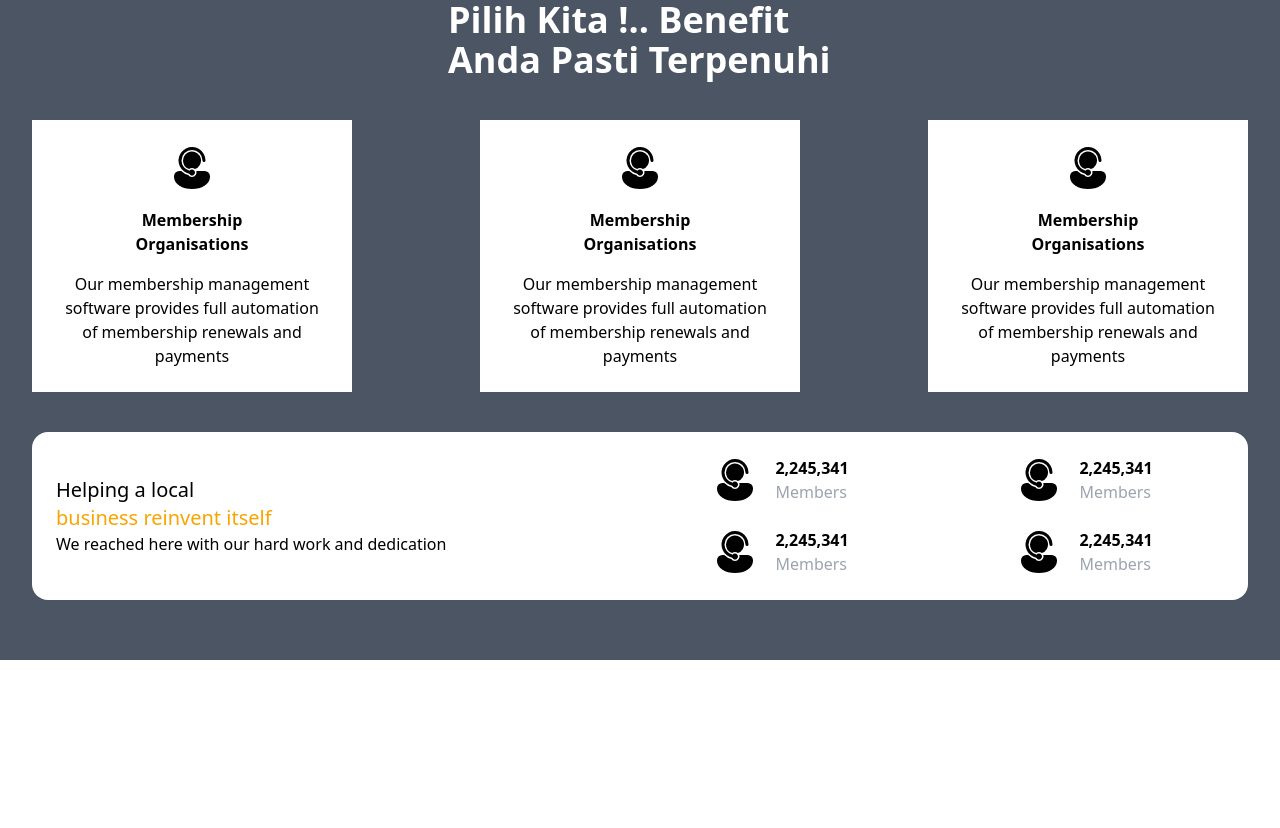
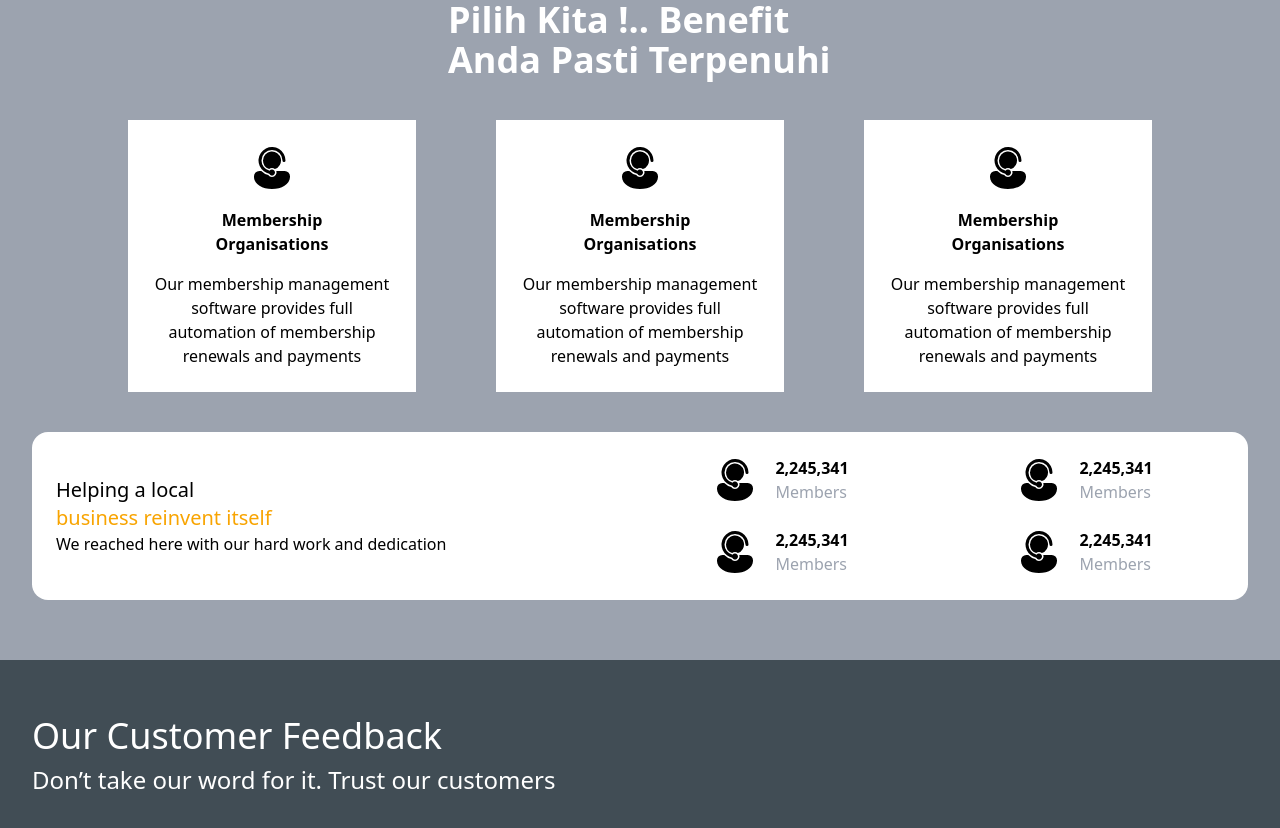
Before and after one commit to AchmadSae/travels-FE, a Nuxt app: page / in a window 1280 px wide. Shown: the part 940-1768 px from the top of the page. Before the commit the page ends 1600 px from the top, so only its background shows below. Built offline with nearby package versions, Linux system fonts and the light colour scheme.

Commit message:
set layout

```diff
--- a/app/layouts/default.vue
+++ b/app/layouts/default.vue
@@ -1,5 +1,5 @@
 <template>
-  <div class="bg-gray-600">
+  <div class="bg-gray-400">
     <AppHeader />
     <slot />
     <!-- <AppFooter /> -->
--- a/app/pages/index.vue
+++ b/app/pages/index.vue
@@ -1,4 +1,5 @@
 <template>
+  <div>
     <div class="max-w-7xl mx-auto px-4 sm:px-6 lg:px-8">
       <div class="md:h-screen flex flex-col gap-7 pt-36 md:pt-20 items-center justify-center">
         <div class="text-2xl md:text-4xl font-bold text-[#F8A401]">
@@ -40,7 +41,7 @@
         <div class="text-2xl md:text-4xl font-bold text-white max-w-96 max-sm:text-center">
           Pilih Kita !.. Benefit Anda Pasti Terpenuhi
         </div>
-      <div class="grid grid-cols-1 md:grid-cols-3 gap-6 md:gap-32">
+        <div class="grid grid-cols-1 md:grid-cols-3 gap-6 md:gap-20 md:max-w-5xl">
           <div
             v-for="value in [1, 1, 1]"
             :key="value"
@@ -93,6 +94,19 @@
         </div>
       </div>
     </div>
+    <div class="bg-[#414D55] w-full text-white">
+      <div class="flex justify-between max-w-7xl mx-auto px-4 sm:px-6 lg:px-8 lg:py-14">
+        <div class="flex flex-col gap-2">
+          <div class="text-2xl md:text-4xl">
+            Our Customer Feedback
+          </div>
+          <div class="text-lg md:text-2xl">
+            Don’t take our word for it. Trust our customers
+          </div>
+        </div>
+      </div>
+    </div>
+  </div>
 </template>
 
 <script setup lang="ts">
```
Lines whose indentation alone changed are shown as unchanged.
